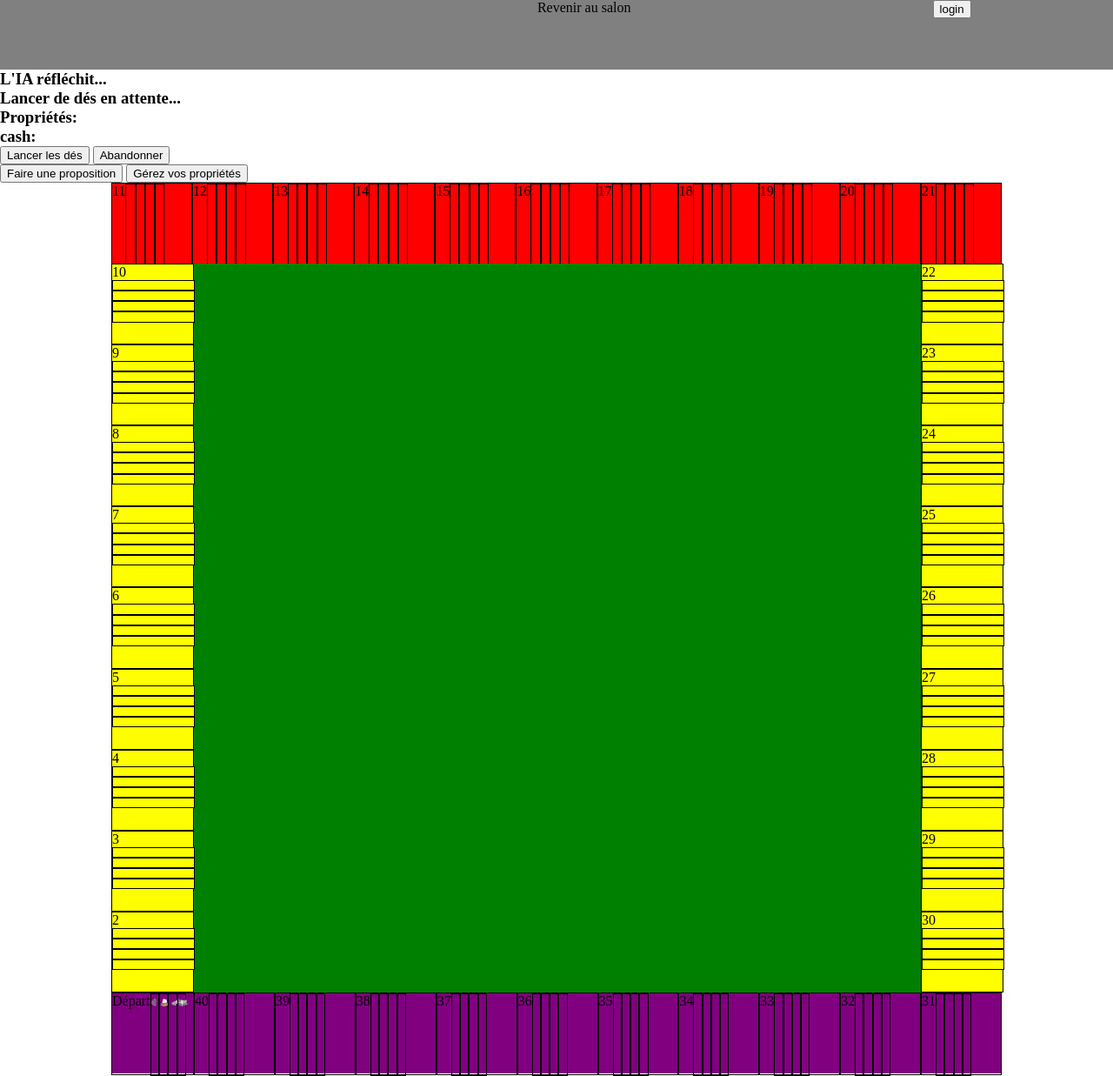
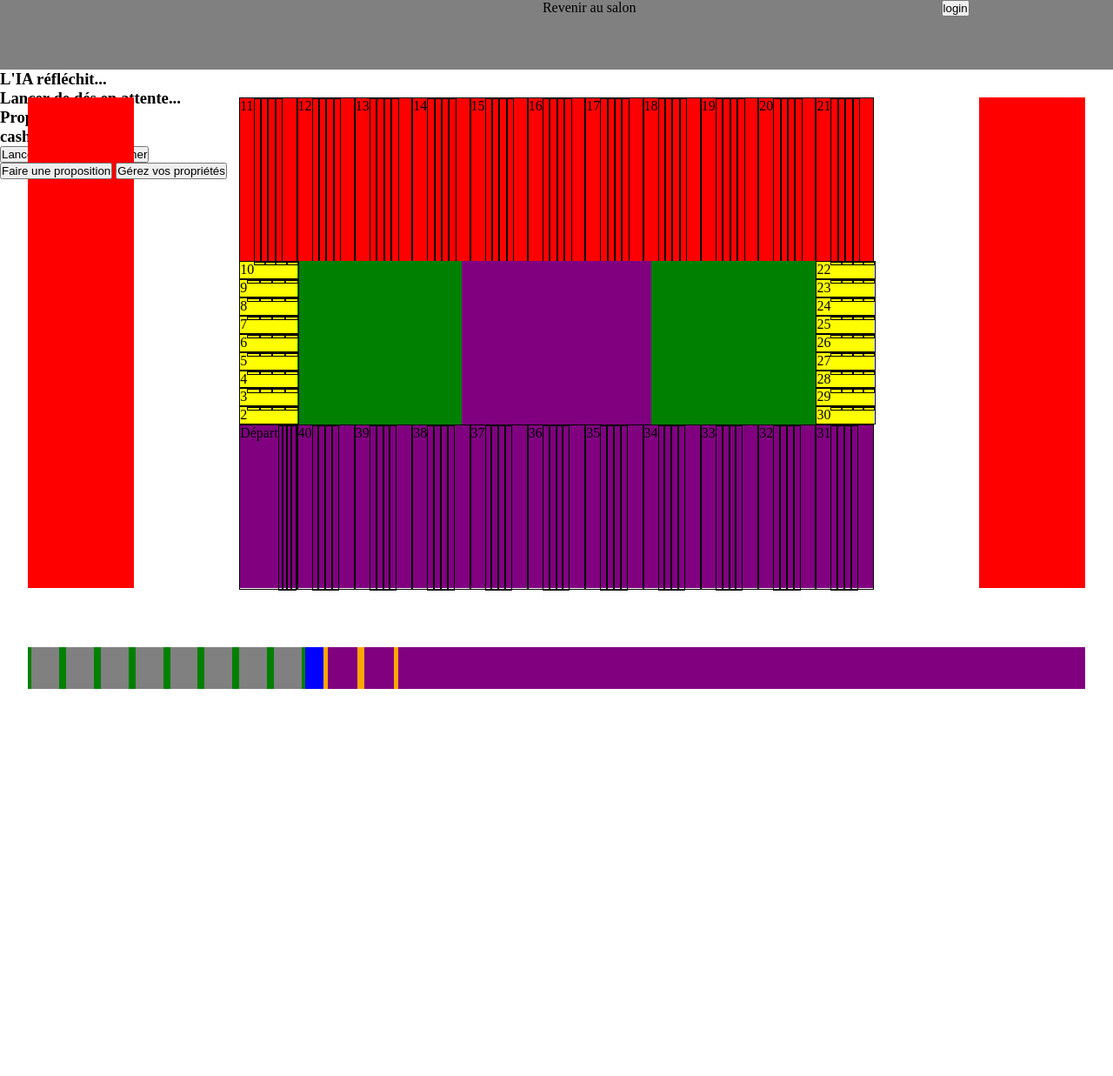
Before and after one commit to DevPlateforme/monopolyAI, a PHP site: page /monopolyai/soloGame.php in a window 1280 px wide. Shown: the whole page at 87% size. After the commit the page ends 792 px from the top, so only its background shows below. Run offline with PHP 8.4, Linux system fonts and the light colour scheme.

Commit message:
front v1

```diff
--- a/soloGame.php
+++ b/soloGame.php
@@ -36,15 +36,6 @@
 <button id='openPropertiesManagementInterfaceButton'onclick = 'displayPropertiesManagementInterface()'>Gérez vos propriétés</button>
 
 
-
-<div id="board">
-   <div id="topEdge"></div>
-   <div id="boardDiv2">
-        <div id='leftEdge'></div>
-        <div id='rightEdge'></div>
-   </div>
-   <div id="bottomEdge"></div>
-</div>
 
 
 
@@ -238,6 +229,78 @@
 
 
 
+
+<div id='mainDivs'>
+
+
+   <div id='aisAndBoard'>
+
+       <div id='ai1Div'></div>
+
+
+    <div id="board">
+          <div id="topEdge"></div>
+          <div id="boardDiv2">
+             <div id='leftEdge'></div>
+             <div id='boardJournal'></div>
+            <div id='rightEdge'></div>
+          </div>
+        <div id="bottomEdge"></div>
+    </div>
+
+
+       <div id='ai2Div'></div>
+
+
+   </div>
+
+
+   <div id='humanBoard'>
+
+
+        <div id='propertiesCountDiv'>
+
+
+              <div id='rentalPropertiesCount'>
+
+                <div></div>
+                <div></div>
+                <div></div>
+                <div></div>
+                <div></div>
+                <div></div>
+                <div></div>
+                <div></div>
+
+             </div>
+
+
+             <div id='trainsAndPublicServicesCount'>
+
+                <div></div>
+                <div></div>
+
+             </div>
+
+        </div>
+
+
+        <div id='managementDiv'>
+
+        </div>
+
+
+
+   </div>
+
+
+
+
+
+
+</div>
+
+
 <script src='soloJs/jquery.js'></script>
 <script src='soloJs/classes.js'></script>
 <script src='soloJs/vars.js'></script>
--- a/soloJs/defs.js
+++ b/soloJs/defs.js
@@ -377,7 +377,7 @@ function checkForBankruptcy(player){
 
     } else {
 
-      alert(player.name + ' isnt in bankruptcy!!');
+      //alert(player.name + ' isnt in bankruptcy!!');
     }
 
 }
@@ -422,7 +422,7 @@ function closeMortgage(property){
 
 function gameOver(){
 
-     alert("the game is over");
+     //alert("the game is over");
 
 }
 
@@ -462,7 +462,7 @@ function buildHouse(property){
 
      property.landLord.cash -= property.houseValue;
 
-     alert(property.landLord.name + ' just built a house!!');
+     //alert(property.landLord.name + ' just built a house!!');
 
 }
 
@@ -697,3 +697,69 @@ function divideArrayInSets(elementsArray){
       return setsArray;
 
 }
+
+
+
+
+function isThereMonopolyCompletion(playerA, playerB , color){
+
+     if(color == blue || color == brown){
+
+      if((playerA.propertiesByColor[color.index].properties.length != 2 && playerB.propertiesByColor[color.index].properties.length != 2)){
+
+        if( (playerA.propertiesByColor[color.index].properties.length + playerB.propertiesByColor[color.index].properties.length ) == 2) {
+
+          return true;
+
+        } else {
+
+
+         return false;
+        }
+
+
+      }
+
+
+
+     } else {
+
+      if((playerA.propertiesByColor[color.index].properties.length != 3 && playerB.propertiesByColor[color.index].properties.length != 3)){
+
+
+          if( (playerA.propertiesByColor[color.index].properties.length + playerB.propertiesByColor[color.index].properties.length ) == 3) {
+
+               return true;
+
+           } else {
+
+
+       return false;
+      }
+
+    }
+
+  }
+
+}
+
+
+function getNonTradingPlayersArray(playerA, playerB){
+
+  let nonTradingPlayersArray = [];
+
+  for(i=0; i < playersArray.length; i++){
+
+    if(playersArray[i] != playerA || playersArray[i] != playerB){
+
+      nonTradingPlayersArray.push(playersArray[i]);
+
+
+    }
+  }
+
+
+  return nonTradingPlayersArray;
+
+
+}
--- a/soloJs/gui.js
+++ b/soloJs/gui.js
@@ -439,35 +439,7 @@ function initPawnsPositions(){
 
      //IMAGES
 
-    let ai1Img = document.createElement('IMG');
-    ai1Img.setAttribute('src', 'img/ai1Pawn.png' );
-
-    let ai2Img = document.createElement('IMG');
-    ai2Img.setAttribute('src', 'img/ai2Pawn.png' );
-
-
-    let player1Img = document.createElement('IMG');
-    player1Img.setAttribute('src', 'img/player1Pawn.png' );
-
-
-    let player2Img = document.createElement('IMG');
-    player2Img.setAttribute('src', 'img/player2Pawn.png');
-
-
-
-
-
-    ai1PawnContainer.append(ai1Img);
-
-
-    ai2PawnContainer.append(ai2Img);
-
-    player1PawnContainer.append(player1Img);
-
-    player2PawnContainer.append(player2Img);
-
-
-    //console.log('images added!!');
+
 
 }
 
@@ -570,7 +542,7 @@ function displayHumanAnswerInterface(proposition){
 function refusePropositionFromInterface(){
 
 
-     alert('vous avez refusé cette proposition!!');
+     //alert('vous avez refusé cette proposition!!');
 
      humanAnswerInterface.style.opacity = 0;
      initHumanAnswerInterface();
@@ -1316,7 +1288,7 @@ function addOfferElement(event, offererIndex, elementIndex ){
      } else {
 
 
-          alert('veuillez séléctionner un joueur');
+          //alert('veuillez séléctionner un joueur');
 
 
      }
@@ -1390,7 +1362,7 @@ function sendProposition(){
 
      if(IbProposition == none){
 
-          alert('vous n avez pas crée d offre!');
+          //alert('vous n avez pas crée d offre!');
 
      } else{
 
@@ -1402,11 +1374,11 @@ function sendProposition(){
 
         if (IbProposition.offerElementsCount == 0) {
 
-          alert('vous n avez rien offert!');
+          //alert('vous n avez rien offert!');
 
          } else if (IbProposition.counterPartAskedElementsCount == 0){
 
-          alert('vous n avez demandé aucun élément!');
+          //alert('vous n avez demandé aucun élément!');
 
           //ELSE, VALID PROPOSITION
 
@@ -1414,7 +1386,7 @@ function sendProposition(){
          } else {
 
 
-          alert('proposition sent!');
+          //alert('proposition sent!');
 
 
           //DID THE PROPERTIES HASHKEY CHANGE?
@@ -1488,7 +1460,7 @@ function sendProposition(){
                //makeCounterOffer(upgrade, answerer , proposition);
 
 
-               alert('proposition refusée!!!');
+               //alert('proposition refusée!!!');
 
 
                 //If the thinker score was higher than 0 => Then, make a counterOffer => how to get the thinkerScore
@@ -1547,7 +1519,7 @@ function initPropositionInterface(){
 function acceptPropositionFromInterface(){
 
 
-     alert('you accepted the offer!!congrats!!');
+     //alert('you accepted the offer!!congrats!!');
 
      initHumanAnswerInterface();
 
--- a/soloJs/init.js
+++ b/soloJs/init.js
@@ -20,7 +20,7 @@ function init(){
     wakeUpAis();
 
 
- }
+  }
 
 
 
@@ -274,7 +274,7 @@ function aiReflects(ai){
 
      } else {
 
-        alert('an AI is already thinking!');
+        //alert('an AI is already thinking!');
 
 
      }
--- a/soloJs/proposition.js
+++ b/soloJs/proposition.js
@@ -1,20 +1,19 @@
 
 function makeProposition(proposition){
 
-  //alert(proposition.offerer.name + ' made an offer!=>Offer:' );
+  ////alert(proposition.offerer.name + ' made an offer!=>Offer:' );
 
 
-  //alert('offer length =>' + proposition.offer.array.length)
 
   for(i=0; i < proposition.offer.array.length; i++){
 
     let element = proposition.offer.array[i];
 
-    console.log('offer element ' + i + element.name);
+    ////alert('offer element ' + i + element.name);
 
   }
 
-  console.log(proposition.offerer.name + ' =>counterpart:' );
+  //alert(proposition.offerer.name + ' =>counterpart:' );
 
 
 
@@ -22,7 +21,7 @@ function makeProposition(proposition){
 
     let element = proposition.counterPartAsked.array[i];
 
-    console.log('counterPart element ' + i + element.name);
+    ////alert('counterPart element ' + i + element.name);
 
   }
 
@@ -44,6 +43,8 @@ function makeProposition(proposition){
              //the trade is accepted by the AI
 
              console.log(proposition.answerer + ' accepted the offer!');
+
+             acceptProposition(proposition);
 
         } else {
 
@@ -83,7 +84,7 @@ function makeProposition(proposition){
      let answerer = proposition.answerer;
 
 
-     alert('proposition accepted!!');
+     //alert('proposition accepted!!');
 
 
 
@@ -114,7 +115,7 @@ function makeProposition(proposition){
 
                          offerer.propertiesByColor[color.index].properties.splice(n,1);
 
-                         alert('element deleted from the properties by color')
+                         //alert('element deleted from the properties by color')
 
                          break;
 
@@ -130,7 +131,7 @@ function makeProposition(proposition){
 
                        offerer.propertiesArray.splice(n,1);
 
-                       alert('element deleted from the properties array');
+                       //alert('element deleted from the properties array');
 
                        break;
 
@@ -162,7 +163,7 @@ function makeProposition(proposition){
 
                        answerer.propertiesByColor[color.index].properties.splice(n,1);
 
-                       alert('element deleted from the answerers properties by color')
+                       //alert('element deleted from the answerers properties by color')
 
                        break;
 
@@ -179,7 +180,7 @@ function makeProposition(proposition){
 
                      answerer.propertiesArray.splice(n,1);
 
-                     alert('element deleted from the properties array');
+                     //alert('element deleted from the properties array');
 
                      break;
 
@@ -253,7 +254,7 @@ function makeProposition(proposition){
 
 
 
-       alert('une contre offre est en train d etre réalisée!!');
+       //alert('une contre offre est en train d etre réalisée!!');
 
 
 
@@ -295,7 +296,7 @@ function makeProposition(proposition){
         newProposition.counterPartAsked = proposition.offer;
 
 
-        alert('proposition inverted!!');
+        //alert('proposition inverted!!');
 
 
         return newProposition;
@@ -312,7 +313,7 @@ function makeProposition(proposition){
 
    function updgradeOffer(proposition , unusedAnswererAssets, depth){
 
-     alert('an upgraded counter offer was made ');
+     //alert('an upgraded counter offer was made ');
 
   }
 
@@ -327,7 +328,7 @@ function makeProposition(proposition){
 
 
 
-     alert('a downgraded counter offer was made ');
+     //alert('a downgraded counter offer was made ');
 
 
 
@@ -341,7 +342,7 @@ function makeProposition(proposition){
 
          if(depth == 0){
 
-           alert('you reached a leaf node!!')
+           //alert('you reached a leaf node!!')
 
               return;
 
--- a/style/style.css
+++ b/style/style.css
@@ -10,6 +10,8 @@ NAV BAR
 *{
 
     margin: 0;
+
+    padding: 0;
 
 }
 
@@ -45,6 +47,176 @@ NAV BAR
 
 
 
+
+
+#mainDivs{
+
+    position: fixed;
+
+    top: 14vh;
+
+    left: 0px;
+
+    height: 85vh;
+
+    width: 95vw;
+
+    margin-left: 2.5vw;
+
+
+    display: flex;
+
+    justify-content: space-between;
+
+    flex-direction: column;
+
+ }
+
+
+ #aisAndBoard{
+
+    height: 83%;
+
+    width: 100%;
+
+    display: flex;
+
+    justify-content: space-between;
+
+ }
+
+
+ #aisAndBoard div{
+
+    height: 100%;
+
+ }
+
+
+ #ai1Div{
+
+     width: 10%;
+
+     background: red;
+ }
+
+ #ai2Div{
+
+    width: 10%;
+
+    background: red
+
+
+ }
+
+
+
+#humanBoard{
+
+    height: 7%;
+
+    width: 100%;
+
+    background: brown;
+
+    display: flex;
+
+    justify-content: space-between;
+}
+
+#propertiesCountDiv{
+
+    height : 100%;
+
+    width: 35%;
+
+    background: blue;
+
+    display: flex;
+
+    flex-direction: row;
+
+    justify-content: space-between;
+}
+
+
+#propertiesCountDiv div {
+
+    height : 100%;
+}
+
+
+#rentalPropertiesCount{
+
+    width : 75%;
+
+    background: green;
+
+    display: flex;
+
+    justify-content: space-around;
+}
+
+
+
+#rentalPropertiesCount div{
+
+    height: 100%;
+
+    width : 10%;
+
+    background: grey;
+
+    display: flex;
+}
+
+
+
+#trainsAndPublicServicesCount{
+
+    width : 20%;
+
+    background: orange;
+
+    display: flex;
+
+    justify-content: space-around;
+}
+
+
+#trainsAndPublicServicesCount div{
+
+    height: 100%;
+
+    width: 40%;
+
+    background: purple;
+
+    display: flex;
+}
+
+#managementDiv{
+
+    height : 100%;
+
+    width: 65%;
+
+    background: purple;
+
+    display: flex;
+
+    justify-content: space-around;
+
+}
+
+
+
+
+
+
+
+
+
 #logoImg img{
 
     margin-top: 5%;
@@ -70,15 +242,11 @@ BOARD
 
 #board{
 
-    position: relative;
+    height: 100%;
 
-    height: 80vw;
-
-    width: 80vw;
+    width: 60%;
 
     background: blue;
-
-    left: 10%;
 
     display: flex;
 
@@ -157,6 +325,12 @@ BOARD
 #boardDiv2 div{
 
     height: 100%;
+
+}
+
+
+#leftEdge{
+
     width: 9.09%;
 
     background: yellow;
@@ -165,6 +339,32 @@ BOARD
 
     flex-direction: column;
 }
+
+#rightEdge{
+
+    width: 9.09%;
+
+    background: yellow;
+
+    display: flex;
+
+    flex-direction: column;
+}
+#boardJournal{
+
+    height: 100%;
+    width: 30%;
+
+    background: purple;
+
+    display: flex;
+
+    flex-direction: column;
+}
+
+
+
+
 
 
 
@@ -199,15 +399,6 @@ BOARD
 
 
 
-img{
-
-
-    height: 10%;
-
-    width: auto;
-}
-
-
 
 #diceLaunchButton{
 
@@ -229,11 +420,6 @@ img{
 
 
 */
-
-
-
-
-
 
 
 
@@ -808,7 +994,7 @@ proposition buttons
 
     bottom: 20px;
 
-    right: 20px%;
+    right: 20px;
 
  }
 
@@ -833,3 +1019,16 @@ proposition buttons
     opacity: 0;
 
  }
+
+
+
+
+
+
+
+div[id*="PawnContainer"] {
+
+    height: 10%;
+
+    width : 10%;
+   }
```
Also changed, not shown: soloJs/Untitled-1.txt (added, +47 -0 lines), soloJs/board.js (+17 -17 lines), soloJs/creation.js (+39 -32 lines), soloJs/search.js (+22 -20 lines).
